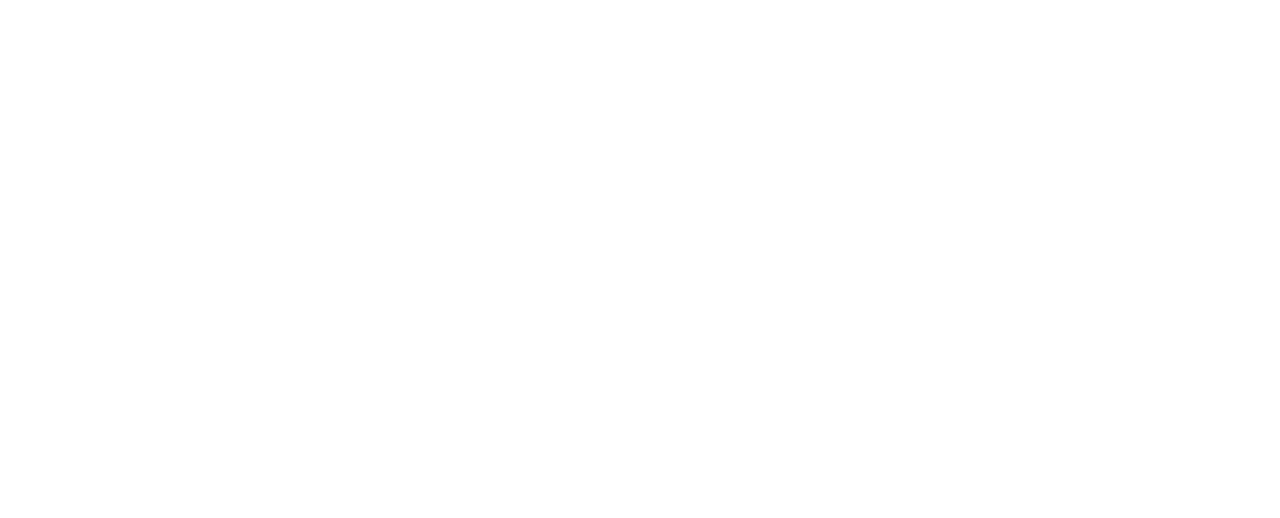
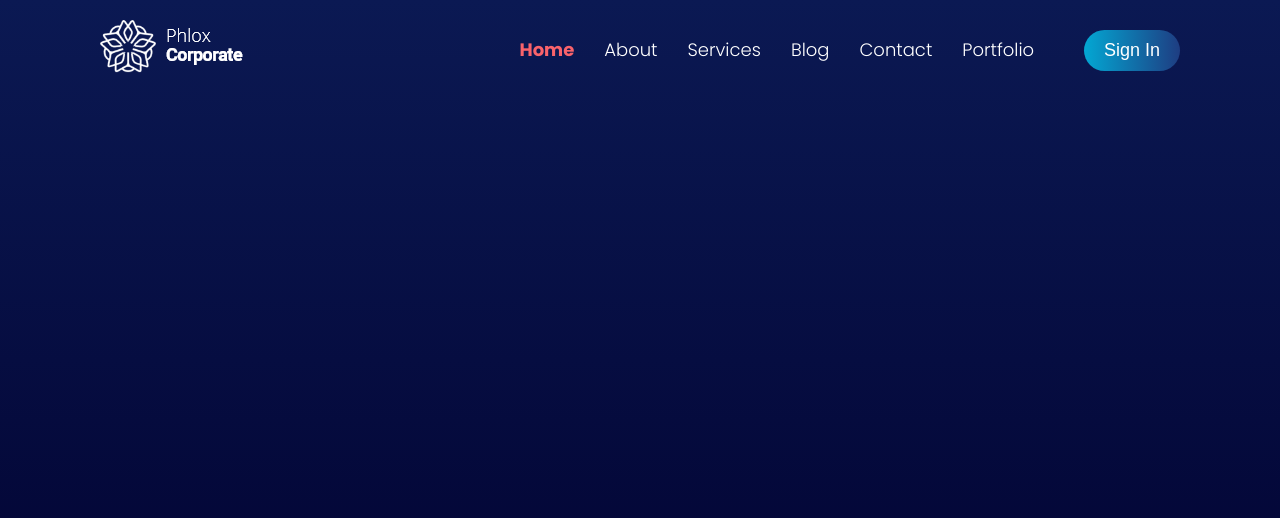
Before and after one commit to DavideSadotti/proj-html-vuejs, a website: page index.html in a window 1280 px wide. Drawn offline with nearby package versions, Linux system fonts and the light colour scheme.

Commit message:
Creazione Navbar

```diff
--- a/index.html
+++ b/index.html
@@ -20,7 +20,25 @@
   <div id="app">
     <!-- INTESTAZIONE -->
     <header>
+      <div>
+        <!-- NAVBAR -->
+        <div class="navbar">
+          <div>
+            <img src="img/logo-navbar.png" alt="Logo Phlox Corporate">
+          </div>
+          <div>
+            <ul>
+              <li v-for="nav in navbar">{{ nav }}</li>
+            </ul>
+            <button type="button">Sign In</button>
+          </div>
+        </div>
 
+        <!-- JUMBOTRON -->
+        <div class="jumbotron">
+
+        </div>
+      </div>
     </header>
 
     <!-- CORPO DELLA PAGINA -->
--- a/js/script.js
+++ b/js/script.js
@@ -0,0 +1,18 @@
+var app = new Vue(
+  {
+    el: "#app",
+    data: {
+      navbar:[
+        'Home',
+        'About',
+        'Services',
+        'Blog',
+        'Contact',
+        'Portfolio'
+      ]
+    },
+    methods: {
+
+    }
+  }
+);
--- a/src/Partials/_header.scss
+++ b/src/Partials/_header.scss
@@ -0,0 +1,57 @@
+header{
+  background: linear-gradient(0deg, rgba(1,1,47,1) 10%, rgba(11,25,83,1) 100%);
+  color: white;
+  height: 100vh;
+
+  > div{
+    max-width: $navbarContainer;
+    padding: 0 100px;
+    margin: auto;
+
+    .navbar{
+      display: flex;
+      justify-content: space-between;
+      align-items: center;
+      height: 100px;
+      font-size: $normalFont;
+
+      img, li, button{
+        cursor: pointer;
+      }
+
+      ul{
+        display: inline-block;
+
+        li{
+          display: inline;
+          margin: 0 15px;
+          font-weight: lighter;
+        }
+
+        li:hover{
+          color: $orangeColor;
+        }
+
+        li:first-of-type{
+          font-weight: bold;
+          color: $orangeColor;
+        }
+      }
+
+      button{
+        display: inline-block;
+        color: white;
+        font-size: 18px;
+        border: none;
+        border-radius: 50px;
+        padding: 10px 20px;
+        background: linear-gradient(90deg, rgba(3,167,211,1) 0%, rgba(30,61,130,1) 100%);
+        margin-left: 30px;
+      }
+
+      button:hover{
+        background: linear-gradient(90deg, rgba(30,61,130,1) 0%, rgba(3,167,211,1) 100%);
+      }
+    }
+  }
+}
--- a/src/Partials/_variables.scss
+++ b/src/Partials/_variables.scss
@@ -3,6 +3,10 @@ $textColor: #0C0C0C;
 $bluColor: #03A7D3E6;
 $orangeColor: #F9636B;
 $pinkColor: #B6246E;
+
+// BACKGROUND COLOR
+$bluBack: #527CEB;
+$darkBack: #333333;
 
 // FONT SIZE
 $miniFont: 14px;
@@ -10,6 +14,7 @@ $normalFont: 18px;
 $bigFont: 44px;
 
 // CONTAINER SIZE
-$smallContainer: 700px;
-$mediumContainer: 900px;
-$largeContainer: 1200px;
+$smallContainer: 900px;
+$mediumContainer: 1200px;
+$largeContainer: 1440px;
+$navbarContainer: 1640px;
```
Also changed, not shown: dist/app.css, img/jumbotron.png (added), img/logo-navbar.png (added).
